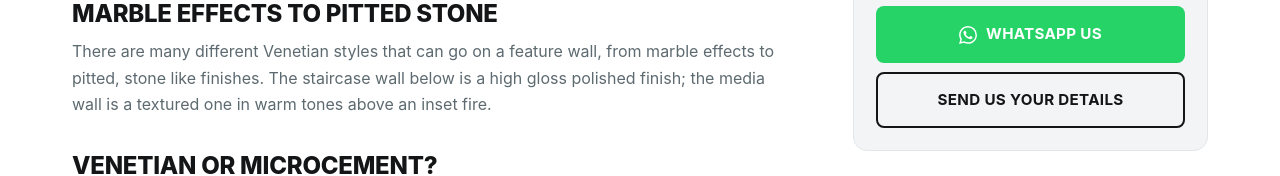
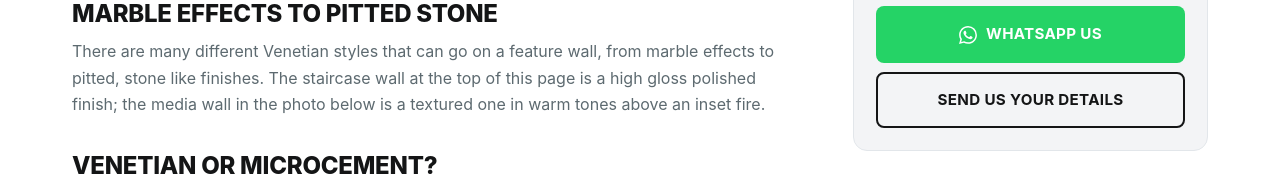
Before and after one commit to Innov8-workflows/DRN-Plastering-Demo, a plain HTML site: page _site/venetian-plastering-wishaw-glasgow-scotland/index.html in a window 1280 px wide. Shown: the part 981-1157 px from the top of the page. Drawn offline with Linux system fonts and the light colour scheme.

Commit message:
Venetian page: point the staircase line at the hero photo
Co-Authored-By: Claude Opus 5.5 <noreply@anthropic.com>

```diff
--- a/_site/venetian-plastering-wishaw-glasgow-scotland/index.html
+++ b/_site/venetian-plastering-wishaw-glasgow-scotland/index.html
@@ -81,7 +81,7 @@
   <div class="wrap two-col">
     <div class="prose">
       <h2>Trained With Venezia Stucco in Essex</h2><blockquote class="owner-quote"><p>"We did our training with Venezia Stucco in Essex and we have our material supplied by them. Venezia Stucco have been in business for a long time and were one of the first companies to start Venetian plaster training in the UK, so that's why we chose them."</p><footer>Darren, DRN Plastering Co</footer></blockquote>
-      <h2>Marble Effects to Pitted Stone</h2><p>There are many different Venetian styles that can go on a feature wall, from marble effects to pitted, stone like finishes. The staircase wall below is a high gloss polished finish; the media wall is a textured one in warm tones above an inset fire.</p>
+      <h2>Marble Effects to Pitted Stone</h2><p>There are many different Venetian styles that can go on a feature wall, from marble effects to pitted, stone like finishes. The staircase wall at the top of this page is a high gloss polished finish; the media wall in the photo below is a textured one in warm tones above an inset fire.</p>
       <h2>Venetian or Microcement?</h2><p>Darren trained for both, with a different supplier for each. Venetian is the one for a feature wall, where the finish itself is the point: a marble vein, a polished shine or a pitted stone look. Microcement is, in his words, the more subtle finish but the more robust product, which is why it goes on floors, in bathrooms and wet rooms, and over old tiles. If you can't decide, send a photo of the wall on WhatsApp and ask him which would suit it.</p>
 
       <h2>More Photos From Our Venetian Plaster Jobs</h2><div class="gallery-grid"><figure data-media-id="m07" data-media-role="gallery"><img src="/DRN-Plastering-Demo/assets/media-walls-textured-plaster-long-1.webp" alt="Textured plaster media wall above a long inset fire" loading="lazy" width="1440" height="1920"><figcaption>Textured plaster media wall above a long inset fire</figcaption></figure></div>
```
